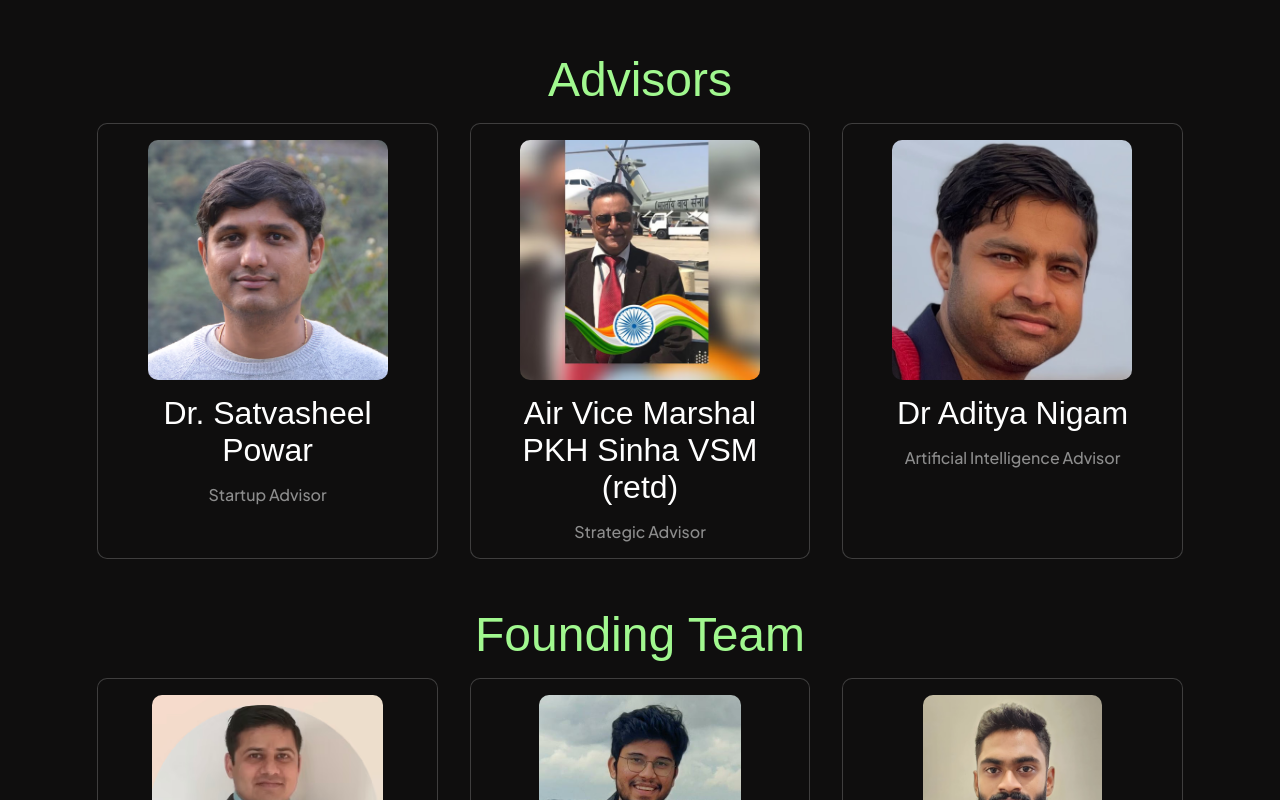
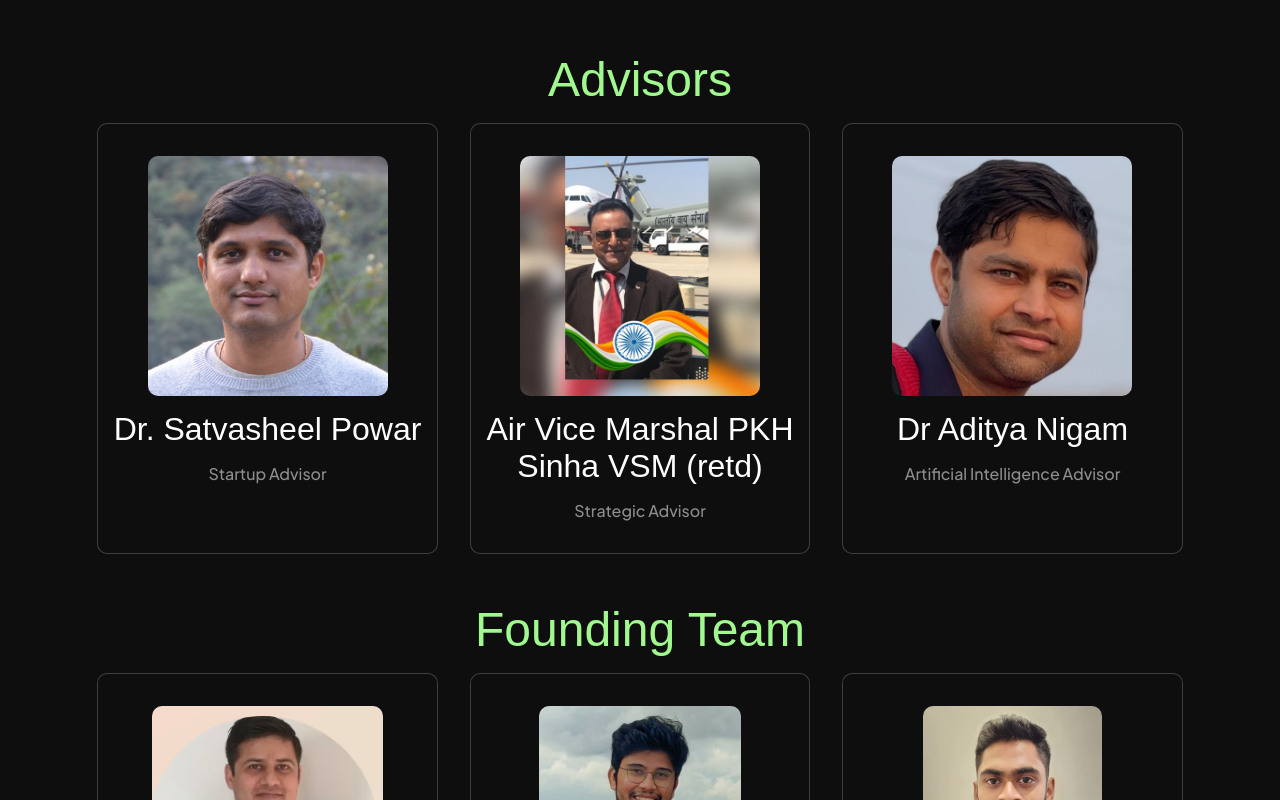
Before and after one commit to bpgautam2003/tecnod8, a React (Create React App) app: page / in a window 1280 px wide. Shown: the part 2820-3620 px from the top of the page. Built offline with nearby package versions, Linux system fonts and the light colour scheme.

Commit message:
css modified

```diff
--- a/src/App.css
+++ b/src/App.css
@@ -254,6 +254,7 @@
 
 /* Deliverables  and Product Css*/
 
+
 .deliverables,
 .products,
 .benefits,
@@ -265,7 +266,6 @@
   display: flex;
   flex-direction: column;
   align-items: center;
-  /* min-height: 100vh; */
 }
 
 .deliverables h1,
@@ -288,7 +288,7 @@
   width: 100%;
   display: flex;
   justify-content: center;
-  gap: 1rem;
+  gap: 2rem;
   flex-flow: wrap;
   row-gap: 2rem;
 }
@@ -329,7 +329,6 @@
 }
 
 @media (max-width : 768px) {
-
   .deliverables,
   .products {
     padding: 2rem 1.5rem 0 1.5rem;
@@ -386,6 +385,8 @@
   }
 
 }
+
+
 
 /* Benefits Css */
 
@@ -537,7 +538,8 @@
 
 
 
-/* Team Css */
+/* Team CSS */
+
 
 .team .cards-container {
   display: flex;
@@ -556,6 +558,7 @@
   min-width: 300px;
   display: flex;
   flex-direction: column;
+  padding: 2rem 0;
 }
 
 .team .card-element img {
@@ -630,6 +633,15 @@
   padding: 1rem;
 }
 
+@media (max-width : 500px){
+
+  .team .card-element img {
+      width: 170px;
+      height: 30vh;
+
+    }
+
+}
 
 
 
```
